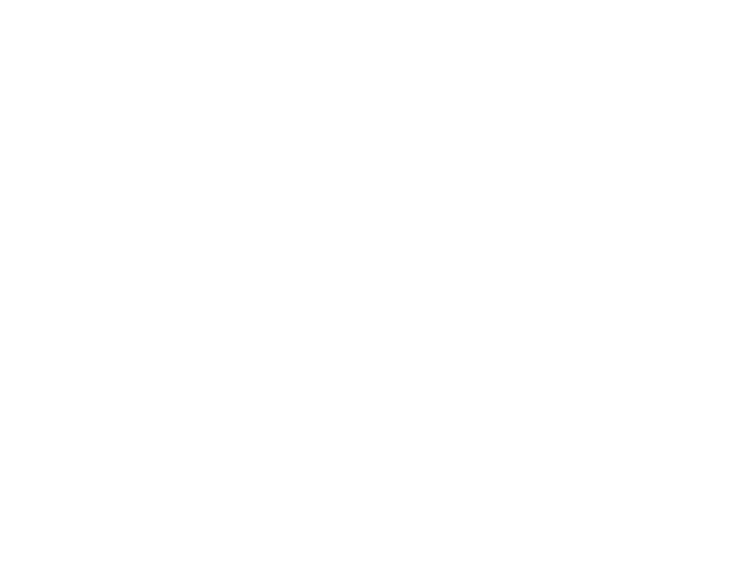
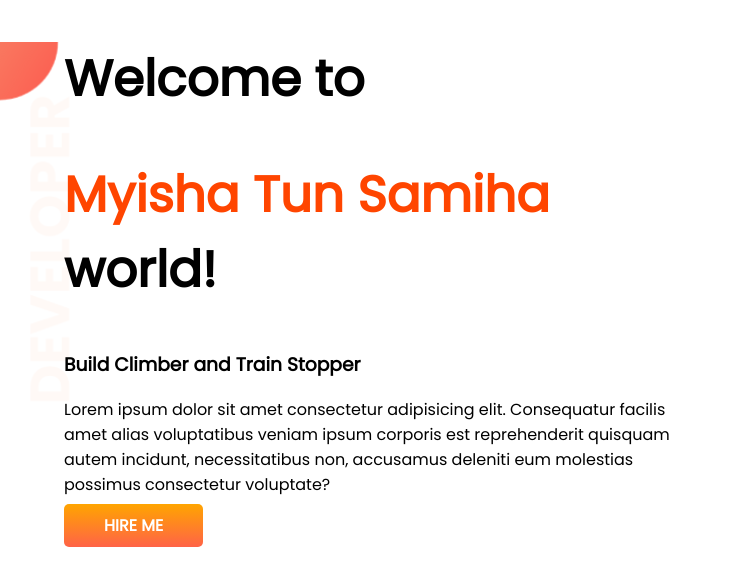
Before and after one commit to myishatunsamiha/developer-portfolio, a plain HTML site: page index.html in a window 1280 px wide. Shown: the whole page, without its empty margins (0-732 px from the left). Drawn offline with Linux system fonts and the light colour scheme.

Commit message:
top banner added

```diff
--- a/index.html
+++ b/index.html
@@ -1,13 +1,35 @@
 <!DOCTYPE html>
 <html lang="en">
+
 <head>
     <meta charset="UTF-8">
     <meta http-equiv="X-UA-Compatible" content="IE=edge">
     <meta name="viewport" content="width=device-width, initial-scale=1.0">
     <title>Myisha's Portfolio</title>
+    <link rel="preconnect" href="https://fonts.googleapis.com">
+    <link rel="preconnect" href="https://fonts.gstatic.com" crossorigin>
+    <link href="https://fonts.googleapis.com/css2?family=Poppins&display=swap" rel="stylesheet">
     <link rel="stylesheet" href="style.css">
 </head>
+
 <body>
+    <section class="top-banner">
+        <div class="half-width">
+            <h1>Welcome to</h1>
+            <h1><span class="orange-color">Myisha Tun Samiha</span> world!</h1>
+            <h3>Build Climber and Train Stopper</h3>
 
+            <p>Lorem ipsum dolor sit amet consectetur adipisicing elit. Consequatur facilis amet alias voluptatibus
+                veniam ipsum corporis est reprehenderit quisquam autem incidunt, necessitatibus non, accusamus deleniti
+                eum molestias possimus consectetur voluptate?</p>
+            <a href="https://www.linkedin.com/in/myisha-tun-samiha/" alt="" target="_blank" class="link-button">HIRE
+                ME</a>
+        </div>
+
+        <div class="half-width">
+            <img src="images/" alt="">
+        </div>
+    </section>
 </body>
+
 </html>
--- a/style.css
+++ b/style.css
@@ -0,0 +1,37 @@
+body {
+    font-family: 'Poppins', sans-serif;
+    margin: 0px;
+
+}
+
+h1 {
+    font-size:50px;
+}
+
+.orange-color {
+    color: orangered;
+}
+
+.half-width {
+    width: 50%;
+    padding-left: 5%;
+}
+
+.half-width img {
+    width: 80%;
+}
+
+.link-button {
+    text-decoration: none;
+    background-image: linear-gradient(orange, tomato);
+    padding: 10px 40px;
+    border-radius: 5px;
+    font-weight: 700;
+    color: white;
+}
+
+.top-banner {
+    background-image: url(images/top-banner.png);
+    background-repeat: no-repeat;
+    width: 100%;
+}
```
Also changed, not shown: images/top-banner.png (added).
